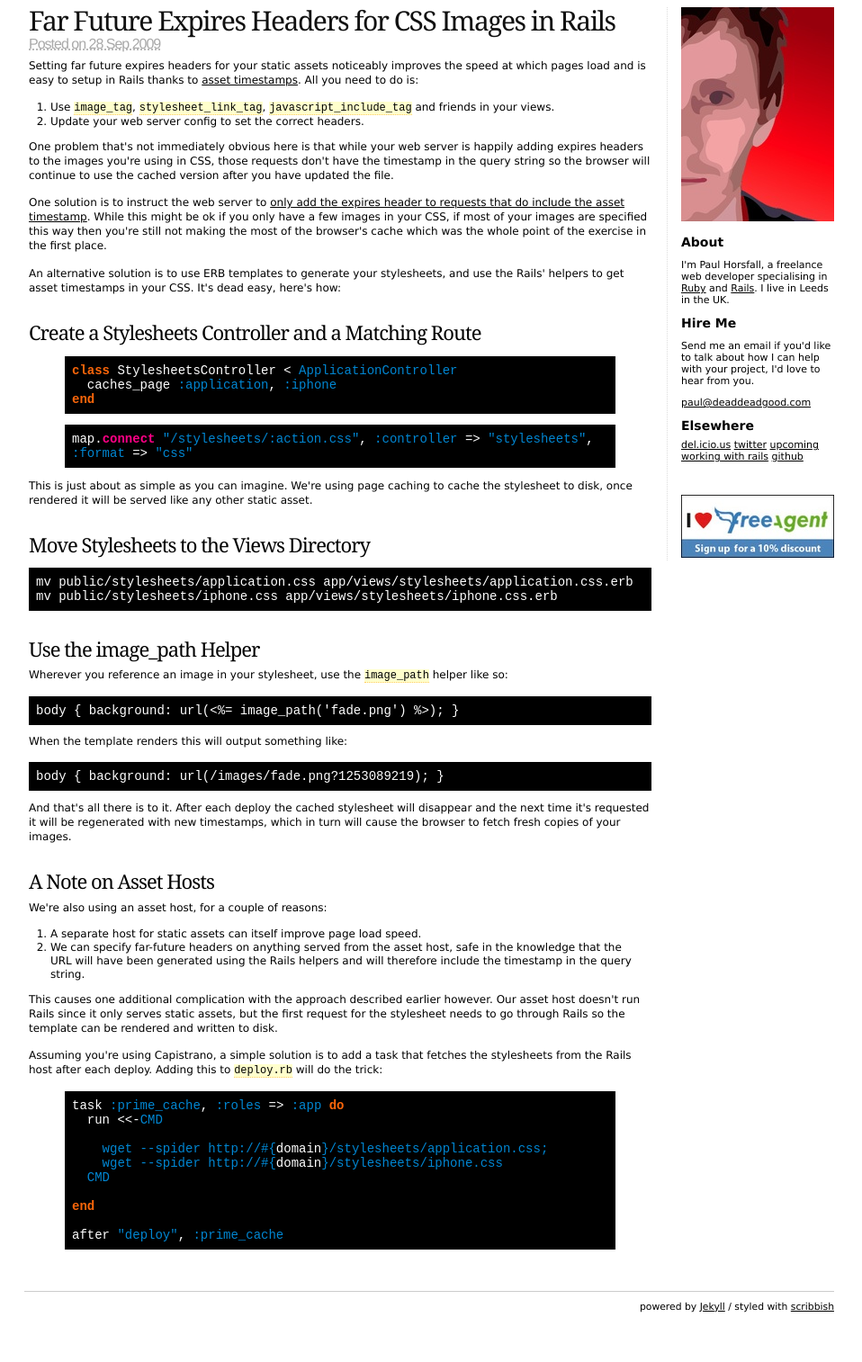
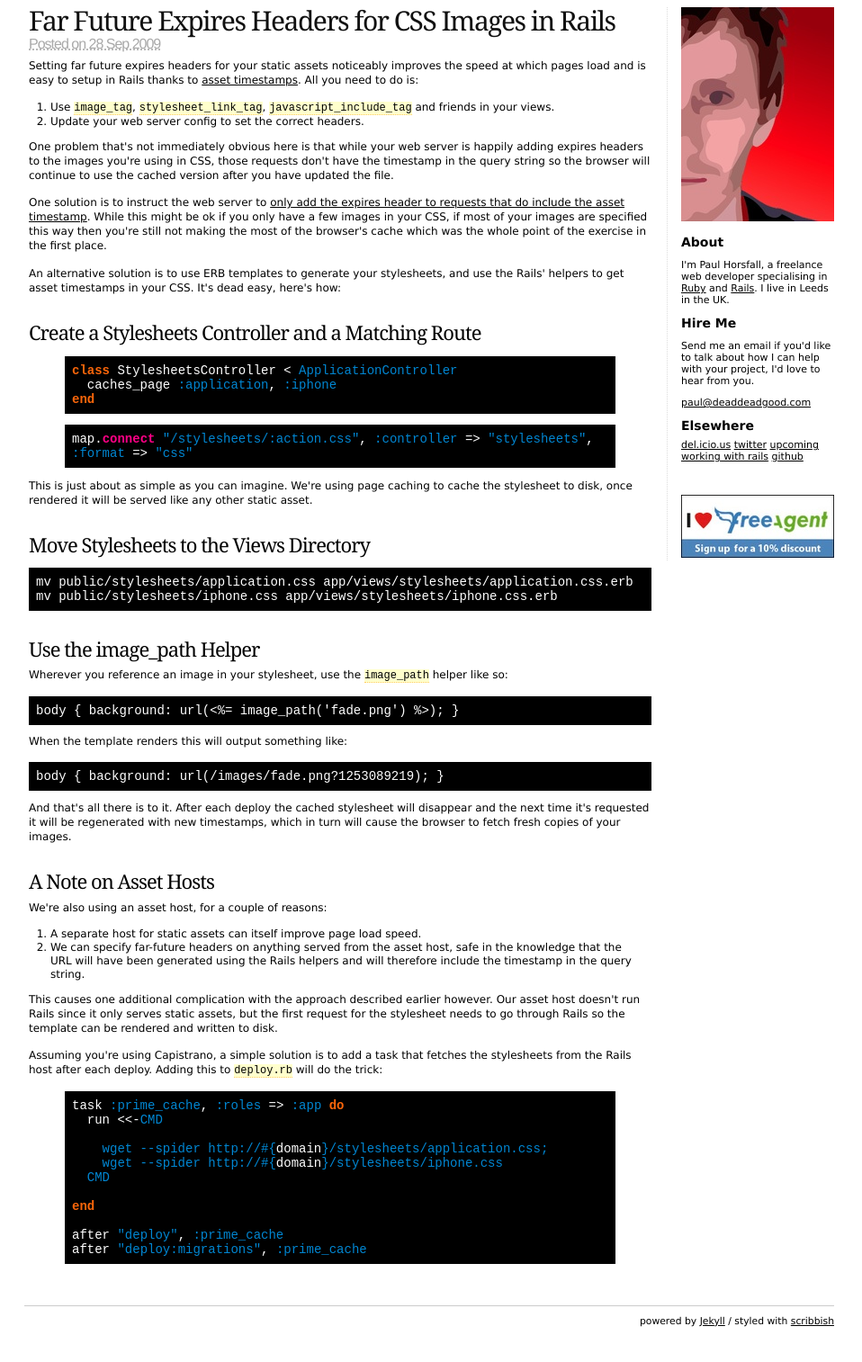
Before and after one commit to phorsfall/deaddeadgood, a Jekyll site: the page built from _posts/2009-9-28-far-future-expires-headers-for-css-images-in-rails.markdown, in a window 1280 px wide, cut to the strip 73-1587 px from the top of the page. Shown: the whole strip at 90% size, without its empty margins (163-1121 px from the left). Built offline with Jekyll 4.4.1, drawn with Linux system fonts in a browser that asks for light colours.

Commit message:
Updated code example to also prime the cache after a "deploy:migrations".

```diff
--- a/_posts/2009-9-28-far-future-expires-headers-for-css-images-in-rails.markdown
+++ b/_posts/2009-9-28-far-future-expires-headers-for-css-images-in-rails.markdown
@@ -69,4 +69,5 @@ task :prime_cache, :roles => :app do
 end
 
 after "deploy", :prime_cache
+after "deploy:migrations", :prime_cache
 {% endhighlight %}
```
